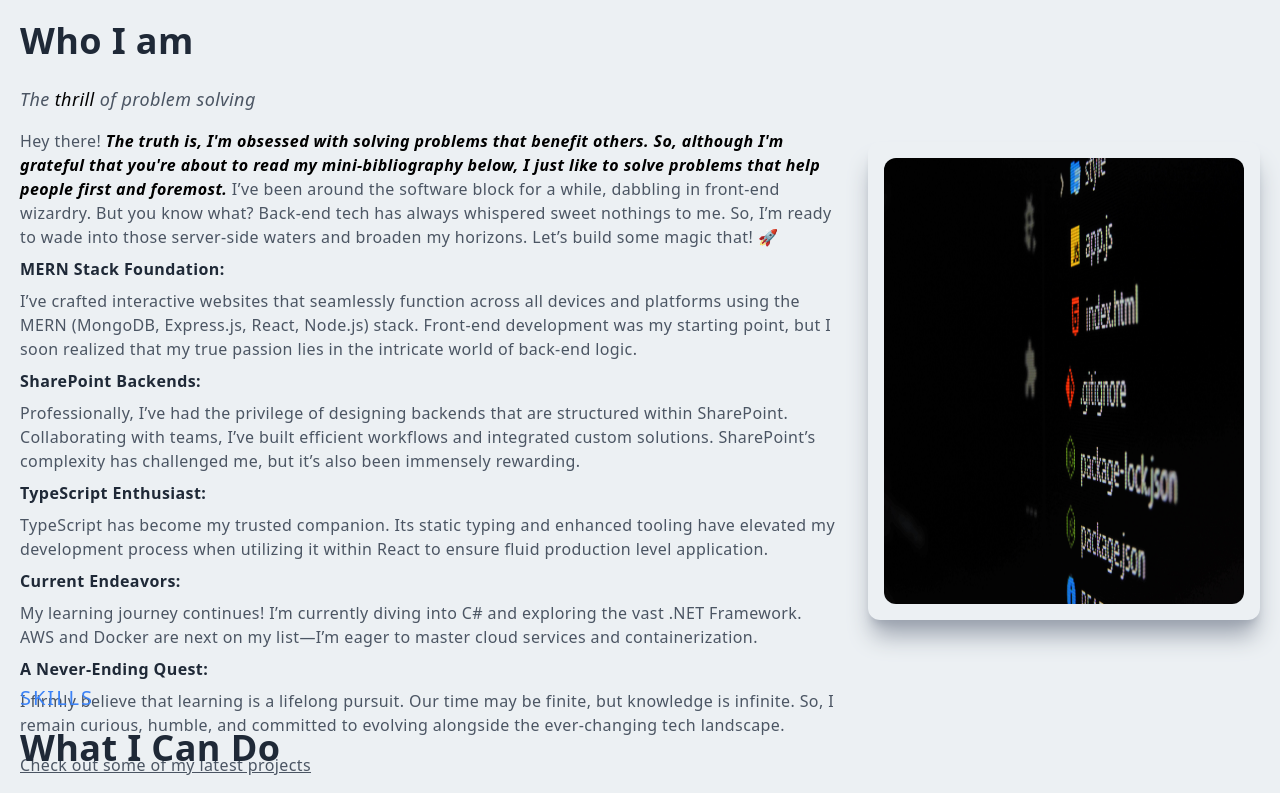
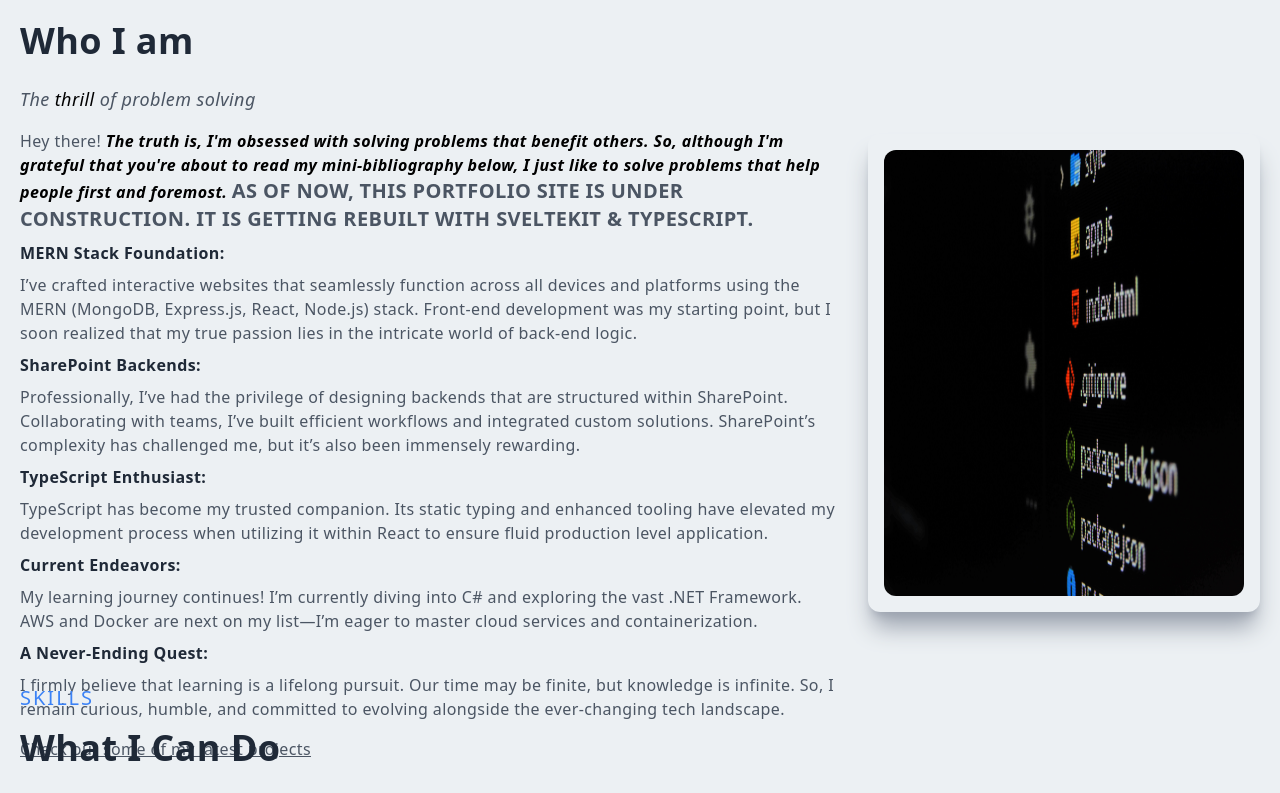
Before and after one commit to Jiryeah/REACT-Portfolio, a Next.js app: page / in a window 1280 px wide. Shown: the part 887-1680 px from the top of the page. Built offline with nearby package versions, Linux system fonts and the light colour scheme.

Commit message:
set the under contruction text

```diff
--- a/components/About.jsx
+++ b/components/About.jsx
@@ -15,7 +15,7 @@ const About = () => {
           </p>
           <p className='py-2 text-gray-600'>
           Hey there! <span className='font-bold text-black italic'>The truth is, I'm obsessed with solving problems that benefit others. So, although I'm grateful that you're about to read my mini-bibliography below, I just like to solve problems that help people first and foremost. </span>
-          I’ve been around the software block for a while, dabbling in front-end wizardry. But you know what? Back-end tech has always whispered sweet nothings to me. So, I’m ready to wade into those server-side waters and broaden my horizons. Let’s build some magic that! 🚀
+          <span className='font-bold text-red uppercase text-xl'> AS OF NOW, THIS PORTFOLIO SITE IS UNDER CONSTRUCTION. It is getting rebuilt with SvelteKit & TypeScript.</span>
           </p>
           <h3>MERN Stack Foundation: </h3>
           <p className='py-2 text-gray-600'>
```
